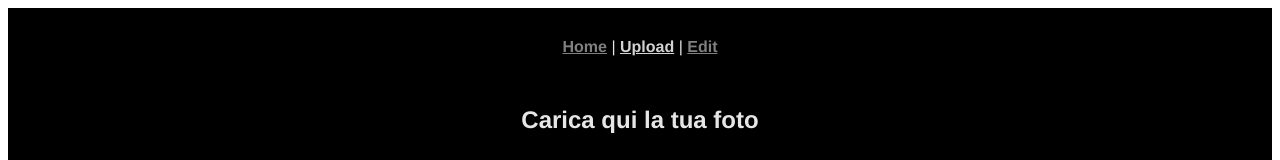
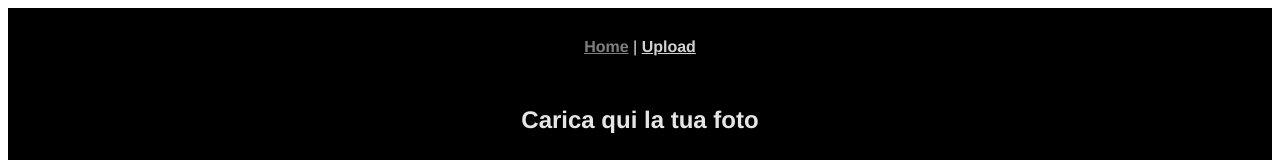
Before and after one commit to fabrizio2210/photobook, a Vue app in the folder src/vue/: page /upload in a window 1280 px wide. Shown: the top 160 px of the page. Built offline with nearby package versions, Linux system fonts and the light colour scheme; what vue-insomnia, vue-sanitize, vue-sse would draw is missing.

Commit message:
Fix names

```diff
--- a/src/vue/package.json
+++ b/src/vue/package.json
@@ -1,5 +1,5 @@
 {
-  "name": "lightcicd",
+  "name": "photobook",
   "version": "0.1.0",
   "private": true,
   "scripts": {
--- a/src/vue/src/App.vue
+++ b/src/vue/src/App.vue
@@ -2,8 +2,8 @@
   <div class="jumbotron" id="app">
     <div id="nav">
       <router-link to="/">Home</router-link> |
-      <router-link to="/upload">Upload</router-link> |
-      <router-link to="/edit">Edit</router-link>
+      <router-link to="/upload">Upload</router-link>
+<!--      <router-link to="/edit">Edit</router-link> -->
     </div>
     <router-view />
     <CredentialManager />
```
